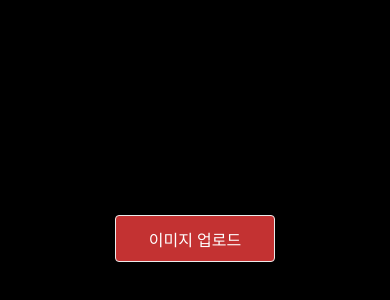
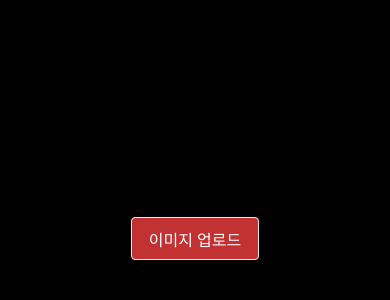
Before and after one commit to hoonsbory/canvasDotDrawing, a website built with Vite: page index.html in a window 390 px wide. Shown: the part 206-506 px from the top of the page. Built offline with nearby package versions, Linux system fonts and the light colour scheme; files whose address does not match are found by name.

Commit message:
upload btn padding px to vmax

```diff
--- a/main.css
+++ b/main.css
@@ -61,7 +61,7 @@ button:hover {
 }
 .filebox label {
   display: inline-block;
-  padding: 15px 30px;
+  padding: 1vmax 2vmax;
   color: rgb(255, 255, 255);
   font-size: inherit;
   line-height: normal;
@@ -136,9 +136,6 @@ canvas,
   button {
     padding: 2.72vmin 7.3vmin;
   }
-  .filebox label {
-    padding: 2.72vw 8.3vw;
-  }
   input {
     width: 50vw;
   }
```
